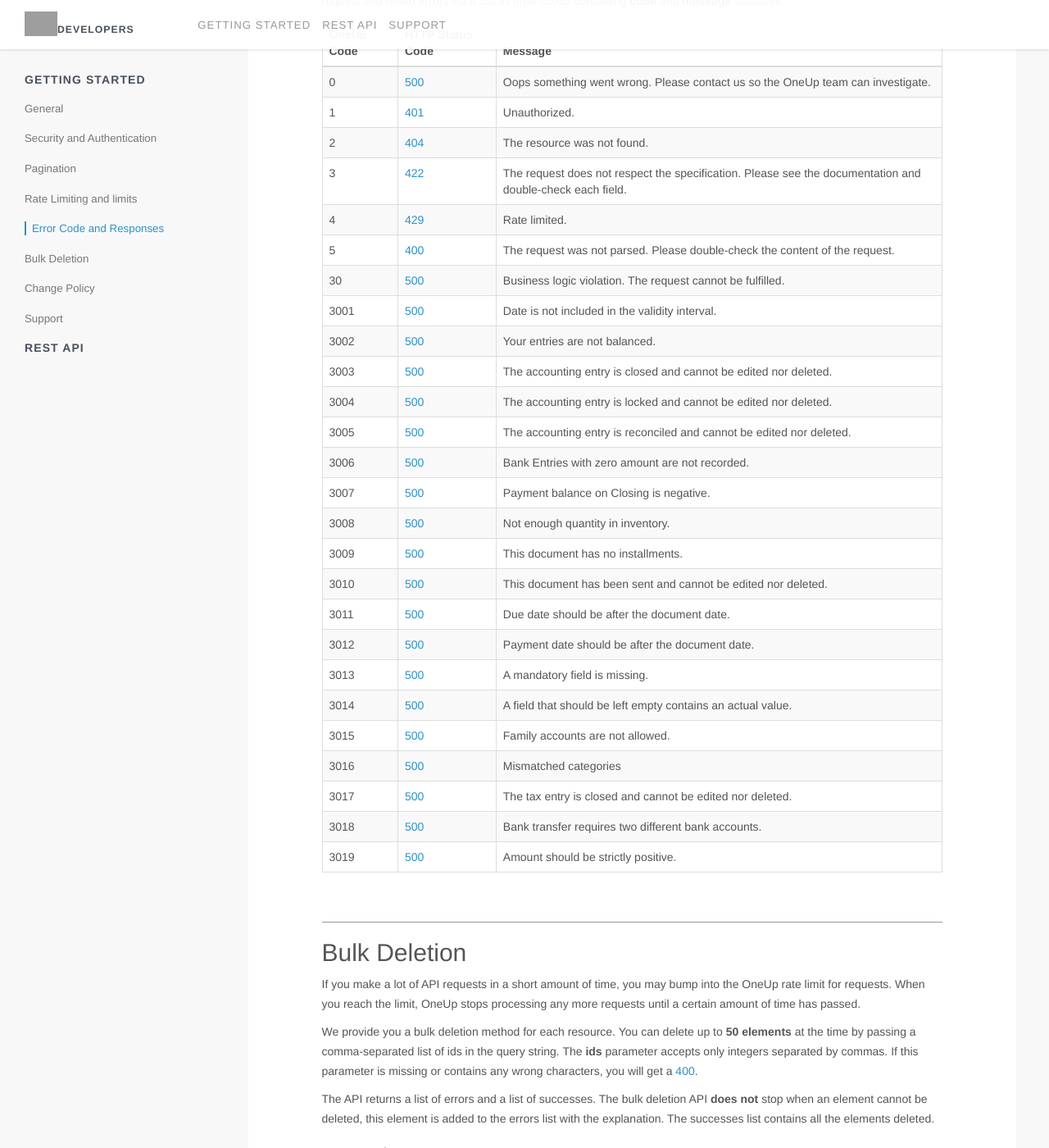
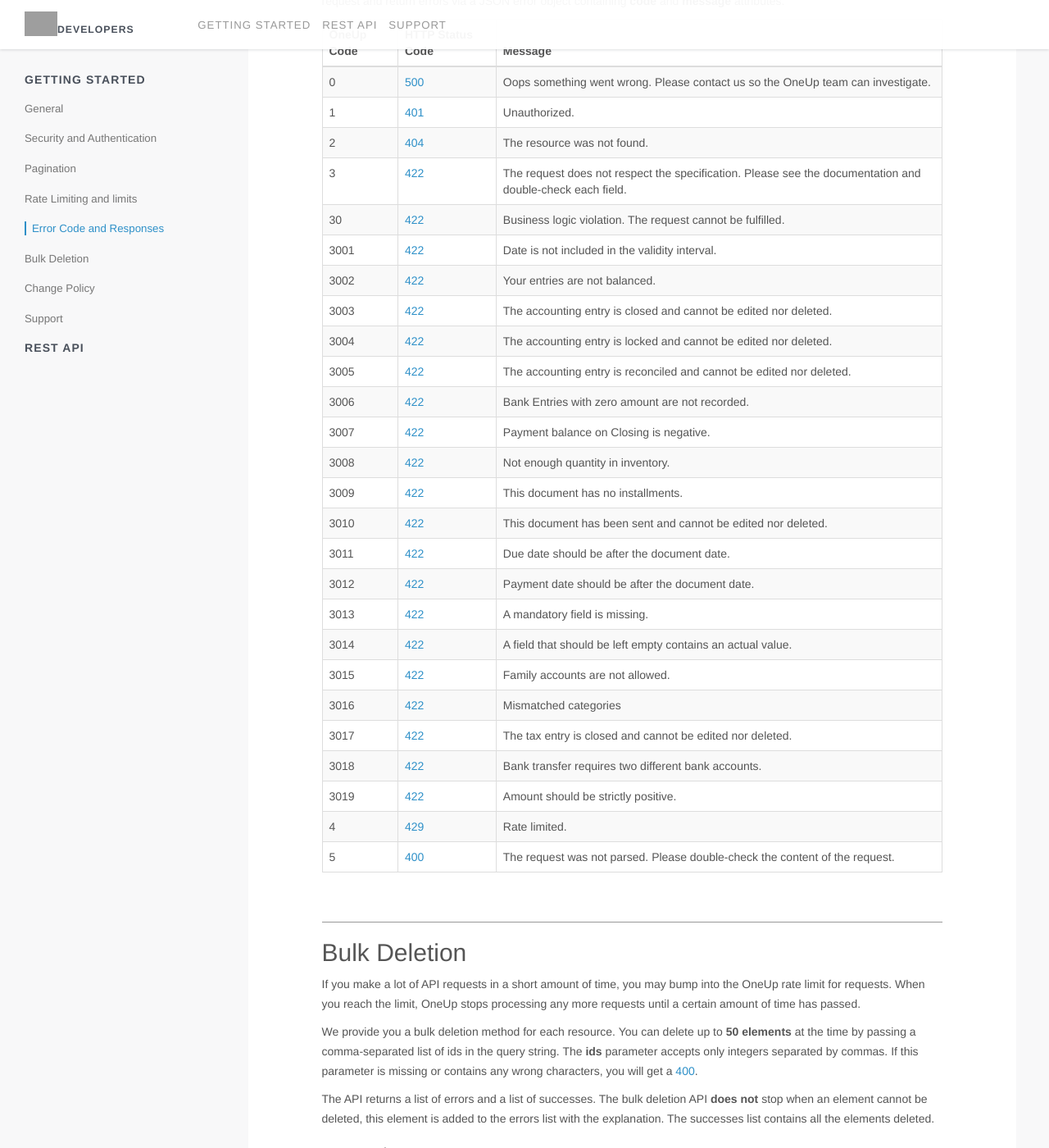
Before and after one commit to myERP/myerp.github.io, a Jekyll site: the page built from index.html, in a window 1280 px wide and 1400 px high, scrolled down 4179 px. Shown: the whole window at 82% size. Built offline with Jekyll 4.4.1, drawn with Linux system fonts in a browser that asks for light colours; nearby versions of some CDN libraries; Markdown is read by kramdown in place of the engine named in the settings; grey boxes are pictures that could not be loaded.

Commit message:
doc: fix status code

```diff
--- a/_includes/1.0/overview/errorcode.html
+++ b/_includes/1.0/overview/errorcode.html
@@ -35,115 +35,115 @@
       <td>The request does not respect the specification. Please see the documentation and double-check each field.</td>
     </tr>
     <tr>
-      <td>4</td>
-      <td><a href="http://tools.ietf.org/html/rfc6585#section-4" target="_blank">429</a></td>
-      <td>Rate limited.</td>
+        <td>30</td>
+        <td><a href="http://tools.ietf.org/html/rfc4918#section-11.2" target="_blank">422</a></td>
+        <td>Business logic violation. The request cannot be fulfilled.</td>
+    </tr>
+    <tr>
+        <td>3001</td>
+        <td><a href="http://tools.ietf.org/html/rfc4918#section-11.2" target="_blank">422</a></td>
+        <td>Date is not included in the validity interval.</td>
+    </tr>
+    <tr>
+        <td>3002</td>
+        <td><a href="http://tools.ietf.org/html/rfc4918#section-11.2" target="_blank">422</a></td>
+        <td>Your entries are not balanced.</td>
+    </tr>
+    <tr>
+        <td>3003</td>
+        <td><a href="http://tools.ietf.org/html/rfc4918#section-11.2" target="_blank">422</a></td>
+        <td>The accounting entry is closed and cannot be edited nor deleted.</td>
+    </tr>
+    <tr>
+        <td>3004</td>
+        <td><a href="http://tools.ietf.org/html/rfc4918#section-11.2" target="_blank">422</a></td>
+        <td>The accounting entry is locked and cannot be edited nor deleted.</td>
+    </tr>
+    <tr>
+        <td>3005</td>
+        <td><a href="http://tools.ietf.org/html/rfc4918#section-11.2" target="_blank">422</a></td>
+        <td>The accounting entry is reconciled and cannot be edited nor deleted.</td>
+    </tr>
+    <tr>
+        <td>3006</td>
+        <td><a href="http://tools.ietf.org/html/rfc4918#section-11.2" target="_blank">422</a></td>
+        <td>Bank Entries with zero amount are not recorded.</td>
+    </tr>
+    <tr>
+        <td>3007</td>
+        <td><a href="http://tools.ietf.org/html/rfc4918#section-11.2" target="_blank">422</a></td>
+        <td>Payment balance on Closing is negative.</td>
+    </tr>
+    <tr>
+        <td>3008</td>
+        <td><a href="http://tools.ietf.org/html/rfc4918#section-11.2" target="_blank">422</a></td>
+        <td>Not enough quantity in inventory.</td>
+    </tr>
+    <tr>
+        <td>3009</td>
+        <td><a href="http://tools.ietf.org/html/rfc4918#section-11.2" target="_blank">422</a></td>
+        <td>This document has no installments.</td>
+    </tr>
+    <tr>
+        <td>3010</td>
+        <td><a href="http://tools.ietf.org/html/rfc4918#section-11.2" target="_blank">422</a></td>
+        <td>This document has been sent and cannot be edited nor deleted.</td>
+    </tr>
+    <tr>
+        <td>3011</td>
+        <td><a href="http://tools.ietf.org/html/rfc4918#section-11.2" target="_blank">422</a></td>
+        <td>Due date should be after the document date.</td>
+    </tr>
+    <tr>
+        <td>3012</td>
+        <td><a href="http://tools.ietf.org/html/rfc4918#section-11.2" target="_blank">422</a></td>
+        <td>Payment date should be after the document date.</td>
+    </tr>
+    <tr>
+        <td>3013</td>
+        <td><a href="http://tools.ietf.org/html/rfc4918#section-11.2" target="_blank">422</a></td>
+        <td>A mandatory field is missing.</td>
+    </tr>
+    <tr>
+        <td>3014</td>
+        <td><a href="http://tools.ietf.org/html/rfc4918#section-11.2" target="_blank">422</a></td>
+        <td>A field that should be left empty contains an actual value.</td>
+    </tr>
+    <tr>
+        <td>3015</td>
+        <td><a href="http://tools.ietf.org/html/rfc4918#section-11.2" target="_blank">422</a></td>
+        <td>Family accounts are not allowed.</td>
+    </tr>
+    <tr>
+        <td>3016</td>
+        <td><a href="http://tools.ietf.org/html/rfc4918#section-11.2" target="_blank">422</a></td>
+        <td>Mismatched categories</td>
+    </tr>
+    <tr>
+        <td>3017</td>
+        <td><a href="http://tools.ietf.org/html/rfc4918#section-11.2" target="_blank">422</a></td>
+        <td>The tax entry is closed and cannot be edited nor deleted.</td>
+    </tr>
+    <tr>
+        <td>3018</td>
+        <td><a href="http://tools.ietf.org/html/rfc4918#section-11.2" target="_blank">422</a></td>
+        <td>Bank transfer requires two different bank accounts.</td>
+    </tr>
+    <tr>
+        <td>3019</td>
+        <td><a href="http://tools.ietf.org/html/rfc4918#section-11.2" target="_blank">422</a></td>
+        <td>Amount should be strictly positive.</td>
+    </tr>
+    <tr>
+        <td>4</td>
+        <td><a href="http://tools.ietf.org/html/rfc6585#section-4" target="_blank">429</a></td>
+        <td>Rate limited.</td>
     </tr>
     <tr>
         <td>5</td>
         <td><a href="https://tools.ietf.org/html/rfc2616#section-10.4.1" target="_blank">400</a></td>
         <td>The request was not parsed. Please double-check the content of the request.</td>
     </tr>
-    <tr>
-        <td>30</td>
-        <td><a href="https://tools.ietf.org/html/rfc2616#section-10.5.1" target="_blank">500</a></td>
-        <td>Business logic violation. The request cannot be fulfilled.</td>
-    </tr>
-    <tr>
-        <td>3001</td>
-        <td><a href="https://tools.ietf.org/html/rfc2616#section-10.5.1" target="_blank">500</a></td>
-        <td>Date is not included in the validity interval.</td>
-    </tr>
-    <tr>
-        <td>3002</td>
-        <td><a href="https://tools.ietf.org/html/rfc2616#section-10.5.1" target="_blank">500</a></td>
-        <td>Your entries are not balanced.</td>
-    </tr>
-    <tr>
-        <td>3003</td>
-        <td><a href="https://tools.ietf.org/html/rfc2616#section-10.5.1" target="_blank">500</a></td>
-        <td>The accounting entry is closed and cannot be edited nor deleted.</td>
-    </tr>
-    <tr>
-        <td>3004</td>
-        <td><a href="https://tools.ietf.org/html/rfc2616#section-10.5.1" target="_blank">500</a></td>
-        <td>The accounting entry is locked and cannot be edited nor deleted.</td>
-    </tr>
-    <tr>
-        <td>3005</td>
-        <td><a href="https://tools.ietf.org/html/rfc2616#section-10.5.1" target="_blank">500</a></td>
-        <td>The accounting entry is reconciled and cannot be edited nor deleted.</td>
-    </tr>
-    <tr>
-        <td>3006</td>
-        <td><a href="https://tools.ietf.org/html/rfc2616#section-10.5.1" target="_blank">500</a></td>
-        <td>Bank Entries with zero amount are not recorded.</td>
-    </tr>
-    <tr>
-        <td>3007</td>
-        <td><a href="https://tools.ietf.org/html/rfc2616#section-10.5.1" target="_blank">500</a></td>
-        <td>Payment balance on Closing is negative.</td>
-    </tr>
-    <tr>
-        <td>3008</td>
-        <td><a href="https://tools.ietf.org/html/rfc2616#section-10.5.1" target="_blank">500</a></td>
-        <td>Not enough quantity in inventory.</td>
-    </tr>
-    <tr>
-        <td>3009</td>
-        <td><a href="https://tools.ietf.org/html/rfc2616#section-10.5.1" target="_blank">500</a></td>
-        <td>This document has no installments.</td>
-    </tr>
-    <tr>
-        <td>3010</td>
-        <td><a href="https://tools.ietf.org/html/rfc2616#section-10.5.1" target="_blank">500</a></td>
-        <td>This document has been sent and cannot be edited nor deleted.</td>
-    </tr>
-    <tr>
-        <td>3011</td>
-        <td><a href="https://tools.ietf.org/html/rfc2616#section-10.5.1" target="_blank">500</a></td>
-        <td>Due date should be after the document date.</td>
-    </tr>
-    <tr>
-        <td>3012</td>
-        <td><a href="https://tools.ietf.org/html/rfc2616#section-10.5.1" target="_blank">500</a></td>
-        <td>Payment date should be after the document date.</td>
-    </tr>
-    <tr>
-        <td>3013</td>
-        <td><a href="https://tools.ietf.org/html/rfc2616#section-10.5.1" target="_blank">500</a></td>
-        <td>A mandatory field is missing.</td>
-    </tr>
-    <tr>
-        <td>3014</td>
-        <td><a href="https://tools.ietf.org/html/rfc2616#section-10.5.1" target="_blank">500</a></td>
-        <td>A field that should be left empty contains an actual value.</td>
-    </tr>
-    <tr>
-        <td>3015</td>
-        <td><a href="https://tools.ietf.org/html/rfc2616#section-10.5.1" target="_blank">500</a></td>
-        <td>Family accounts are not allowed.</td>
-    </tr>
-    <tr>
-        <td>3016</td>
-        <td><a href="https://tools.ietf.org/html/rfc2616#section-10.5.1" target="_blank">500</a></td>
-        <td>Mismatched categories</td>
-    </tr>
-    <tr>
-        <td>3017</td>
-        <td><a href="https://tools.ietf.org/html/rfc2616#section-10.5.1" target="_blank">500</a></td>
-        <td>The tax entry is closed and cannot be edited nor deleted.</td>
-    </tr>
-    <tr>
-        <td>3018</td>
-        <td><a href="https://tools.ietf.org/html/rfc2616#section-10.5.1" target="_blank">500</a></td>
-        <td>Bank transfer requires two different bank accounts.</td>
-    </tr>
-    <tr>
-        <td>3019</td>
-        <td><a href="https://tools.ietf.org/html/rfc2616#section-10.5.1" target="_blank">500</a></td>
-        <td>Amount should be strictly positive.</td>
-    </tr>
   </tbody>
 </table>
 </div>
```
